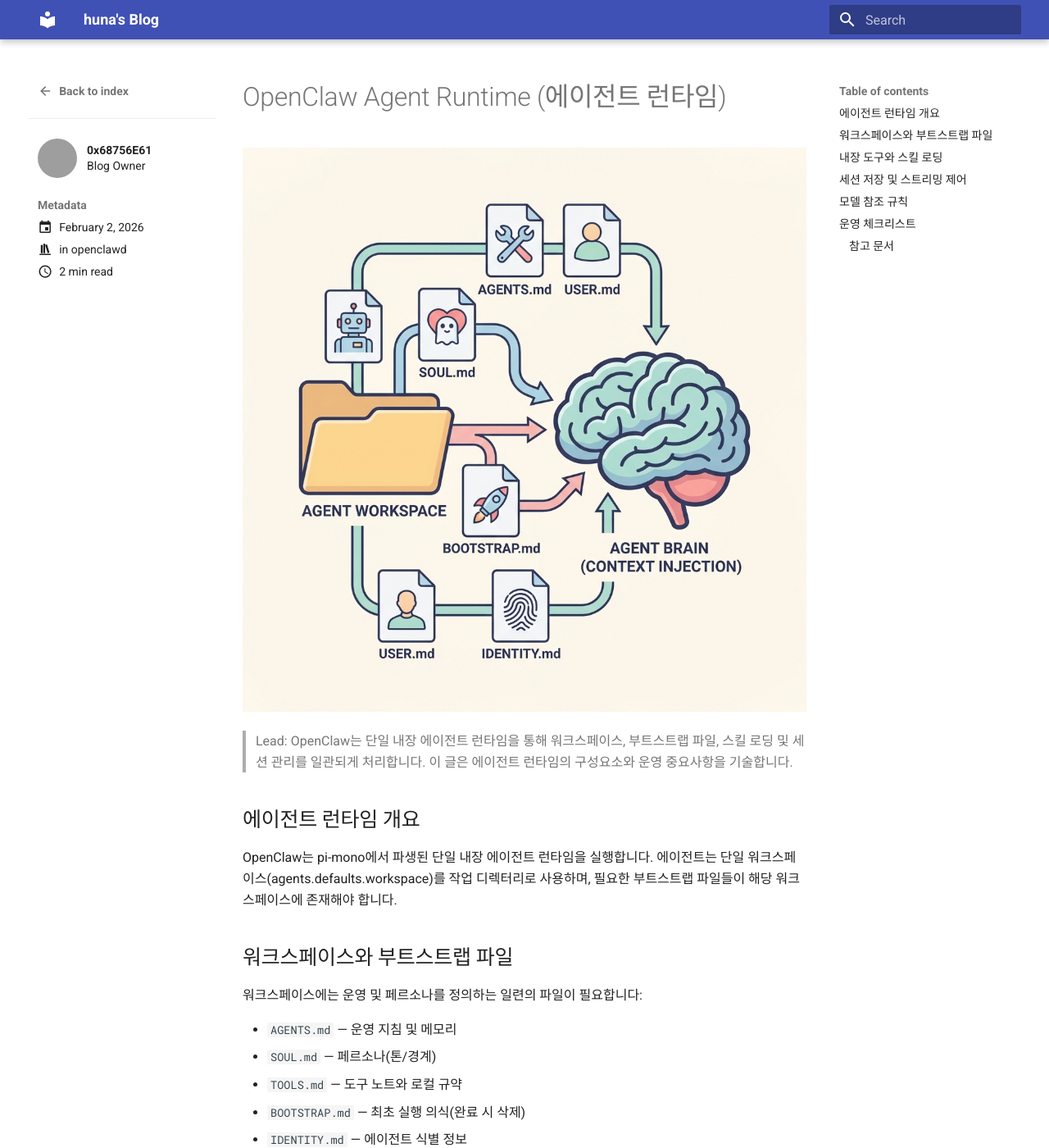
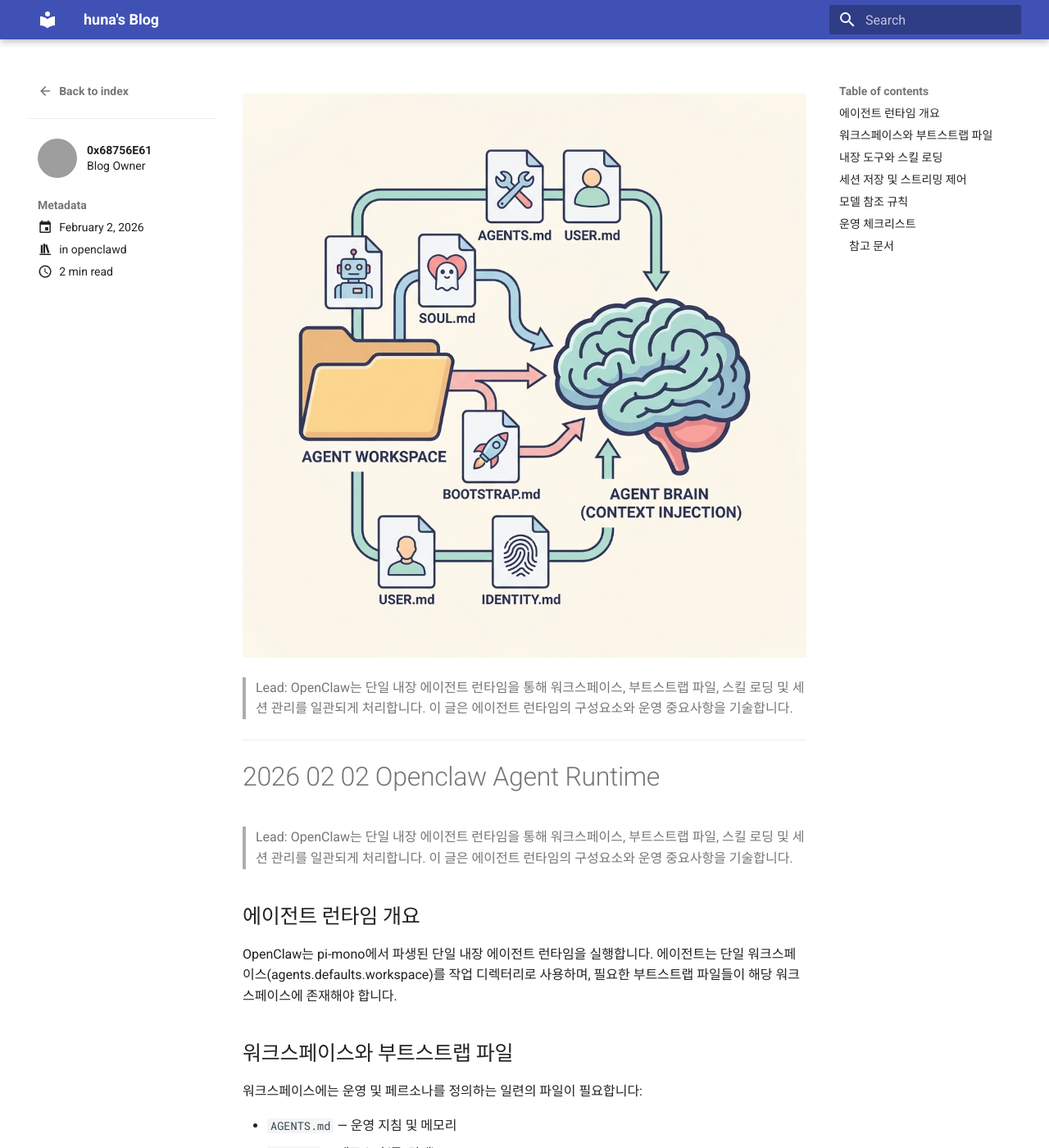
Before and after one commit to 0x68756E61/0x68756E61.github.io, an MkDocs documentation site: the page built from docs/blog/posts/2026-02-02-openclaw-agent-runtime.md, in a window 1280 px wide and 1400 px high. Shown: the whole window at 82% size. Built offline with MkDocs 1.6.1 and Material for MkDocs 9.7.7, drawn with Linux system fonts in a browser that asks for light colours; grey boxes are pictures that could not be loaded.

Commit message:
Format: normalize blog posts to README template

```diff
--- a/docs/blog/posts/2026-02-02-openclaw-agent-runtime.md
+++ b/docs/blog/posts/2026-02-02-openclaw-agent-runtime.md
@@ -9,7 +9,15 @@
   - openclawd
   - clawdbot
 ---
+
 ![](../../assets/images/openclaw-agent-runtime-hero.png)
+
+> Lead: OpenClaw는 단일 내장 에이전트 런타임을 통해 워크스페이스, 부트스트랩 파일, 스킬 로딩 및 세션 관리를 일관되게 처리합니다. 이 글은 에이전트 런타임의 구성요소와 운영 중요사항을 기술합니다.
+
+<!-- more -->
+
+---
+# 2026 02 02 Openclaw Agent Runtime
 
 > Lead: OpenClaw는 단일 내장 에이전트 런타임을 통해 워크스페이스, 부트스트랩 파일, 스킬 로딩 및 세션 관리를 일관되게 처리합니다. 이 글은 에이전트 런타임의 구성요소와 운영 중요사항을 기술합니다.
 
```
Also changed, not shown: docs/blog/posts/2026-02-01-openclaw-gateway-architecture-overview.md (+8 -0 lines), docs/blog/posts/2026-02-02-openclaw-agent-loop.md (+8 -0 lines), docs/blog/posts/2026-02-03-openclaw-multi-agent-routing.md (+9 -1 lines).
